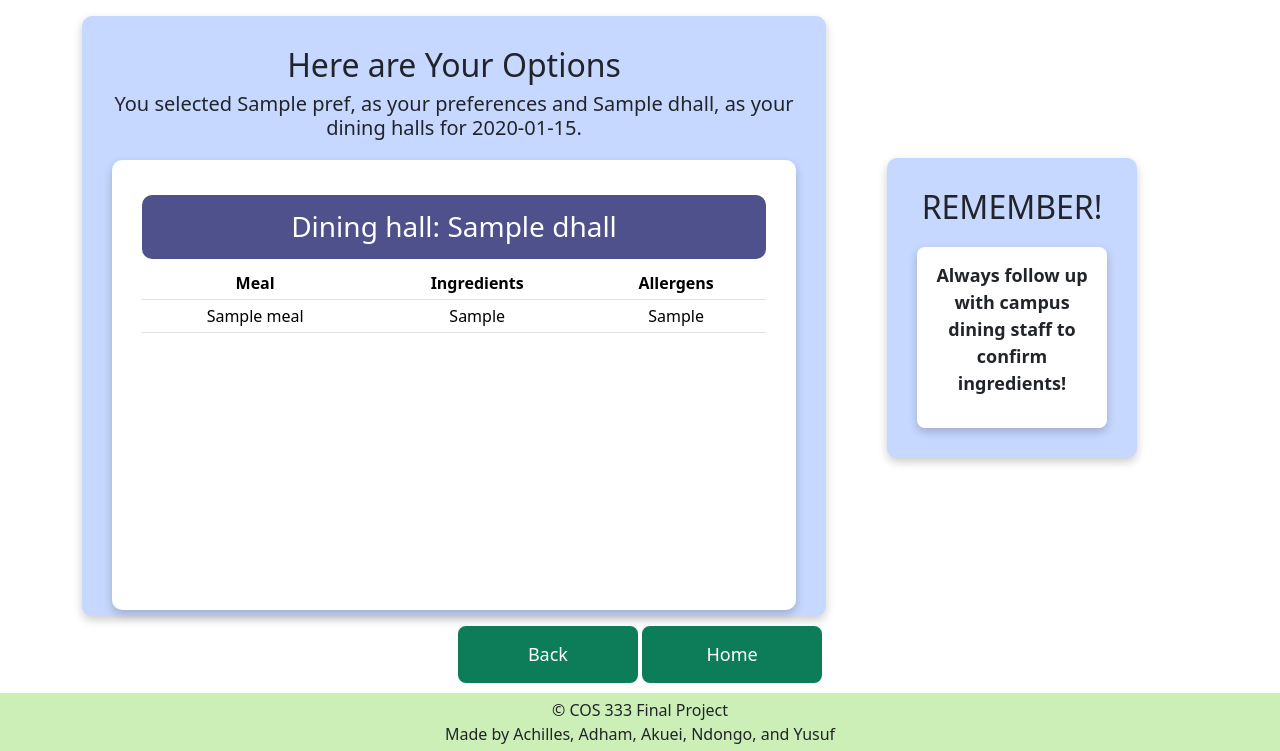
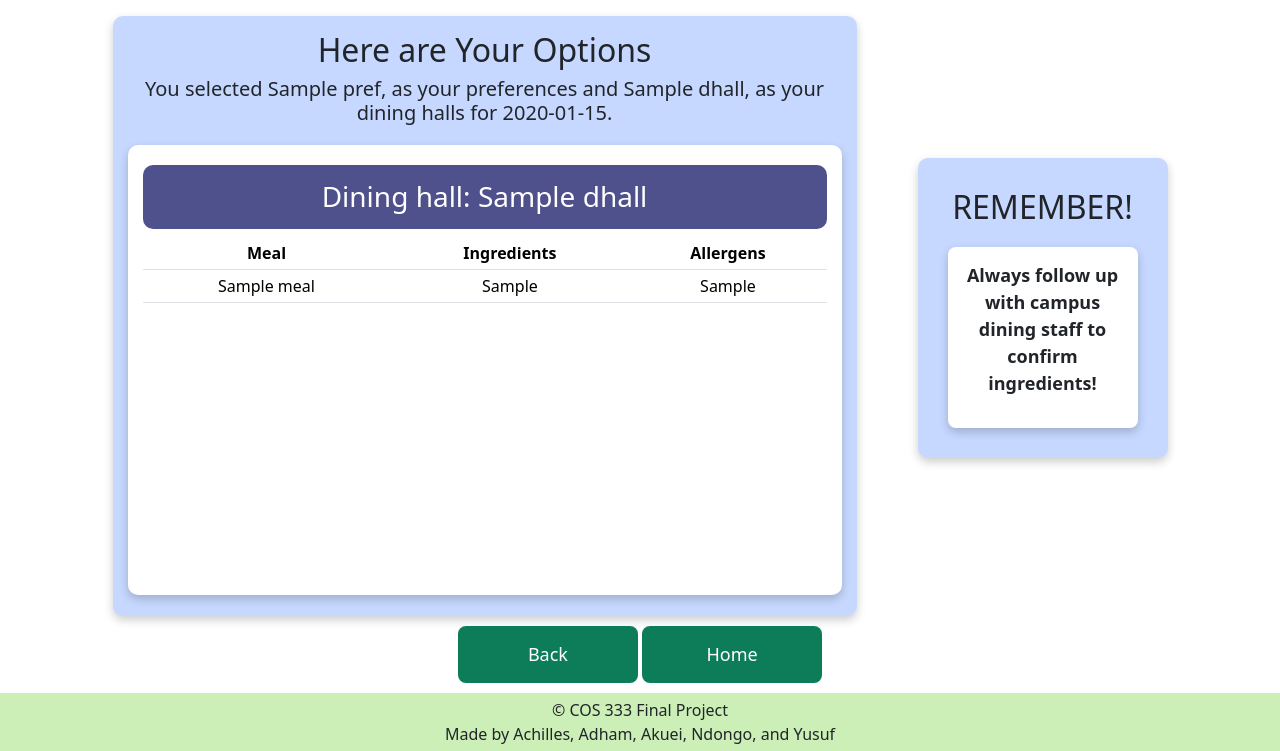
Before and after one commit to princeton-eats/princetoneats, a Flask app: template src/princetoneats/templates/meals_list.html in a window 1280 px wide. Shown: the part 62-813 px from the top of the page. Run offline with Flask 3, Linux system fonts and the light colour scheme; the template is opened without the code that fills it: most values are stand-ins (such as "Sample title", 1, 10 or a date in 2020).

Commit message:
styling error with container

```diff
--- a/src/princetoneats/static/css/meals_list_c.css
+++ b/src/princetoneats/static/css/meals_list_c.css
@@ -1,7 +1,8 @@
 /* main container style */
 .containerMeals {
-   max-width: 1200px;
-   padding: 30px;
+   max-width: 900px;
+   margin:auto;
+   padding: 15px;
    height: 450px;
    border-radius: 10px;
    box-shadow: 0px 4px 10px rgba(0, 0, 0, 0.2);
@@ -9,6 +10,7 @@
 }
 /* main container style */
 .containerSmall {
+   margin: auto;
    max-width: 250px;
    max-height: 300px;
    padding: 30px;
@@ -24,7 +26,6 @@
    padding: 15px;
    border-radius: 8px;
    box-shadow: 0px 4px 10px rgba(0, 0, 0, 0.2);
-   text-align: left;
 }
 
 /* dropdown */
```
